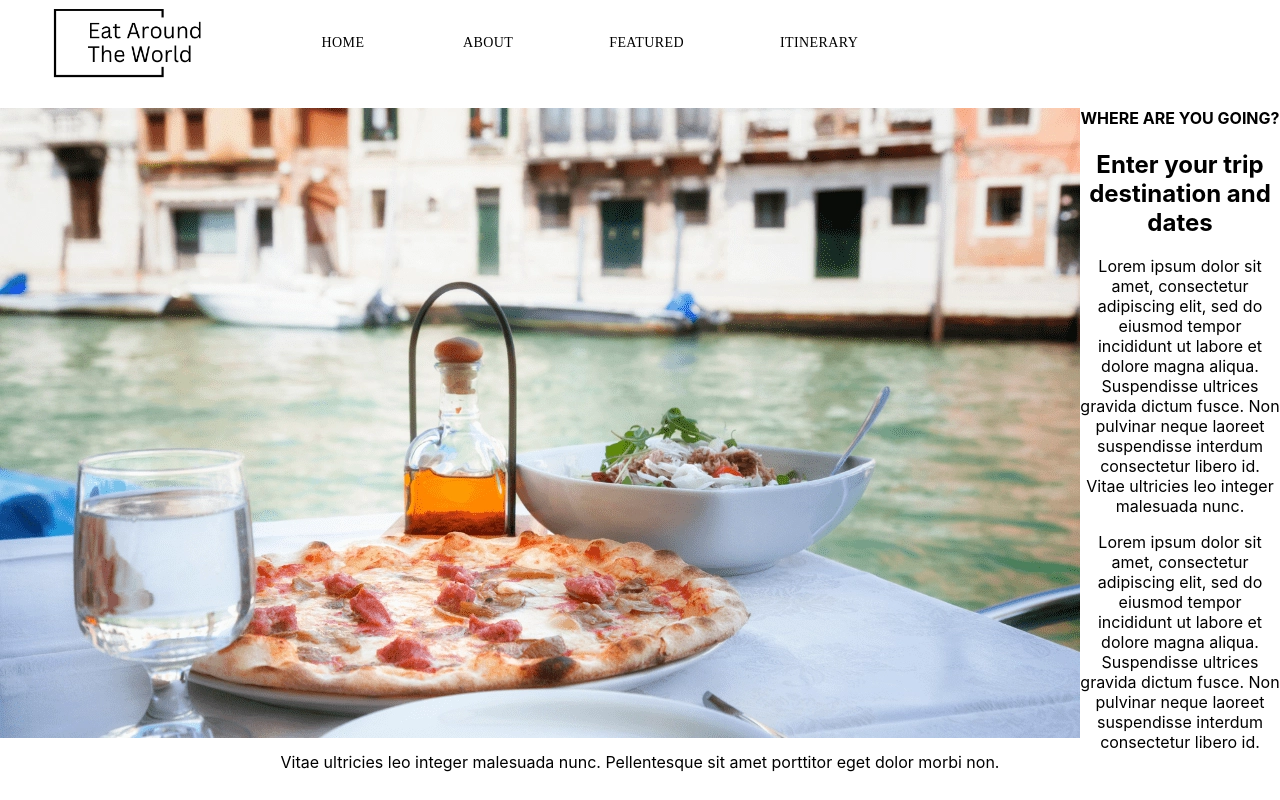
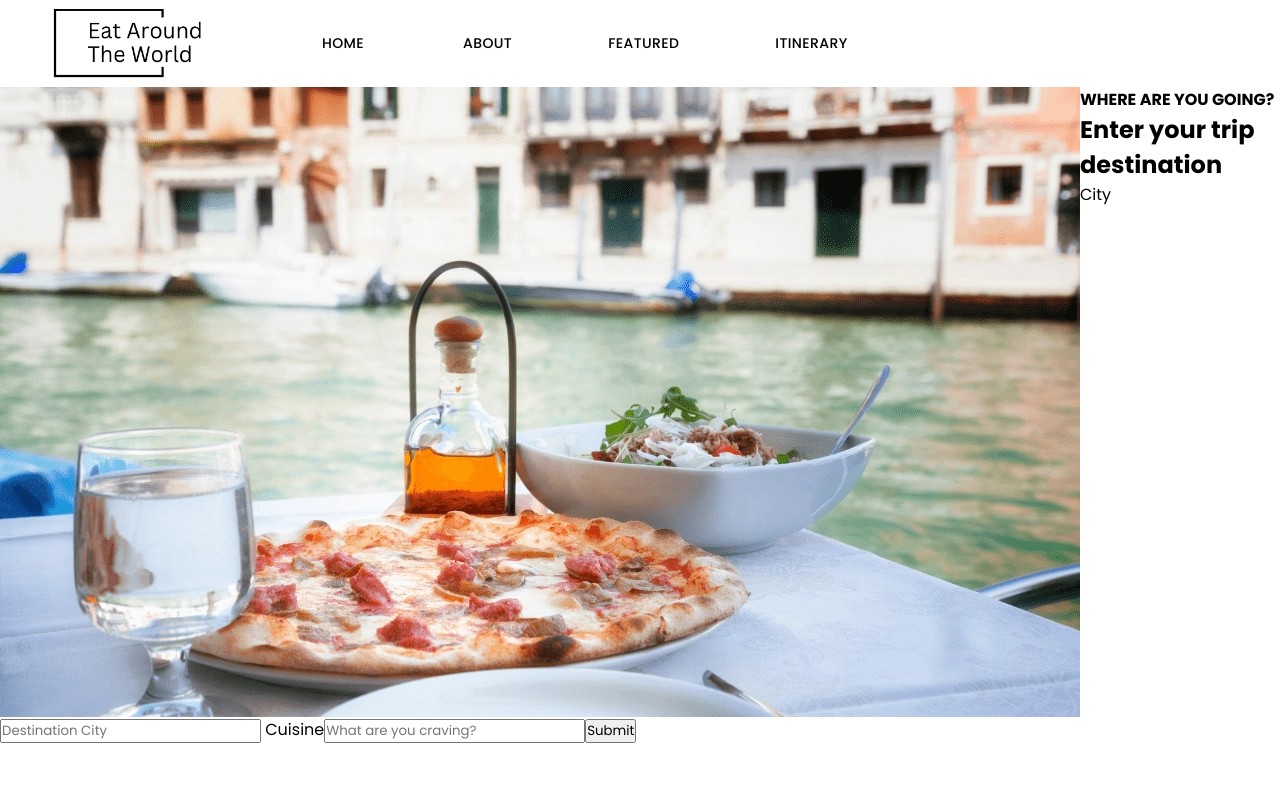
Before and after one commit to nadirao/eat-around-the-world-client, a React (Create React App) app: page /destinationform in a window 1280 px wide. Built offline with nearby package versions, Linux system fonts and the light colour scheme.

Commit message:
api calls are working alxxx

```diff
--- a/package.json
+++ b/package.json
@@ -11,6 +11,7 @@
     "@testing-library/jest-dom": "^5.16.5",
     "@testing-library/react": "^13.4.0",
     "@testing-library/user-event": "^13.5.0",
+    "axios": "^1.4.0",
     "react": "^18.2.0",
     "react-dom": "^18.2.0",
     "react-router-dom": "^6.12.1",
--- a/src/components/DestinationForm/DestinationForm.js
+++ b/src/components/DestinationForm/DestinationForm.js
@@ -1,32 +1,49 @@
-import './DestinationForm.css'
-import DFImage from '../../assets/home-page-img.png'
+import "./DestinationForm.css";
+import DFImage from "../../assets/home-page-img.png";
+import { Link } from "react-router-dom";
+import { useState } from "react";
 
 
-export default function DestinationForm(){
-    return(
+
+export default function DestinationForm({searchYelp}) {
+
+  const [term, setTerm] = useState("");
+  const [location, setLocation] = useState("");
+
+  const handleTermChange = (event) => {
+    setTerm(event.target.value);
+  };
+
+  const handleLocationChange = (event) => {
+    setLocation(event.target.value);
+  };
+
+  const handleSearch = (event) => {
+    event.preventDefault();
+    searchYelp(term, location);
+  };
+
+
+  return (
     <div className="df-container">
       <div className="image">
         <img src={DFImage} title="df-img" alt="pizza-in-venice" />
       </div>
       <div className="destination-form">
         <h4>WHERE ARE YOU GOING?</h4>
-          <h2>Enter your trip destination and dates</h2>
-          <p>
-            Lorem ipsum dolor sit amet, consectetur adipiscing elit, sed do
-            eiusmod tempor incididunt ut labore et dolore magna aliqua.
-            Suspendisse ultrices gravida dictum fusce. Non pulvinar neque laoreet
-            suspendisse interdum consectetur libero id. Vitae ultricies leo
-            integer malesuada nunc.
-          </p>
-          <p>
-            Lorem ipsum dolor sit amet, consectetur adipiscing elit, sed do
-            eiusmod tempor incididunt ut labore et dolore magna aliqua.
-            Suspendisse ultrices gravida dictum fusce. Non pulvinar neque laoreet
-            suspendisse interdum consectetur libero id. Vitae ultricies leo
-            integer malesuada nunc. Pellentesque sit amet porttitor eget dolor
-            morbi non.
-          </p>
+        <h2>Enter your trip destination</h2>
+        <form onSubmit={handleSearch}>
+          <label>City
+            <input type="text" name="location" onChange={handleLocationChange} placeholder="Destination City" />
+          </label>
+          <label> Cuisine
+            <input type="text" name="term" onChange={handleTermChange} placeholder="What are you craving?" />
+          </label>
+          <Link to='/featured'>
+          <input type="submit" value="Submit" onClick={handleSearch}/>
+          </Link>
+        </form>
       </div>
     </div>
-    )
+  );
 }
--- /dev/null
+++ b/src/hooks/yelp-api/config.js
@@ -0,0 +1,3 @@
+export const API_BASE_URL = 'https://cors-anywhere.herokuapp.com/https://api.yelp.com/v3'
+
+export const BEARER_TOKEN = 'eE1A-cg4NC6klibIoV6VhbGzMTXO_Y8PfXGMAfGF8pQKLeu-J9K7tKz36FFQVSgPA2Qsgd44rEXFGDNRn099KjbRlgA39XJowsmcWGP1tnIzVszFW7OKP6Z56px_ZHYx'
--- /dev/null
+++ b/src/hooks/yelp-api/searchYelp.js
@@ -0,0 +1,37 @@
+import {API_BASE_URL, BEARER_TOKEN} from './config'
+
+
+export default async function searchYelp(term, location) {
+
+  const url = `${API_BASE_URL}/businesses/search?term=${term}&location=${location}`;
+
+  const data = await fetch(`${url}`, {
+    headers: {
+      Authorization: `Bearer ${BEARER_TOKEN}`,
+      withCredentials: true
+    },
+  });
+
+  const response = await data.json();
+
+  if (response) {
+    const businesses = response.businesses.map((business) => {
+      return {
+        id: business.id,
+        imageSrc: business.image_url,
+        name: business.name,
+        address: business.location.address1,
+        city: business.location.city,
+        state: business.location.state,
+        zipCode: business.location.zip_code,
+        category: business.categories,
+        rating: business.rating,
+        reviewCount: business.review_count
+      }
+    })
+
+    return businesses
+  } else {
+    throw new Error("Request failed!");
+  }
+}
--- a/src/pages/App/App.css
+++ b/src/pages/App/App.css
@@ -1,38 +1,16 @@
-.App {
-  text-align: center;
+@import url('https://fonts.googleapis.com/css2?family=Poppins:wght@300;400;500;600;700&display=swap');
+
+*{
+  padding: 0;
+  margin: 0;
+  box-sizing: border-box;
+  font-family: 'Poppins', sans-serif;;
 }
 
-.App-logo {
-  height: 40vmin;
-  pointer-events: none;
+a {
+  text-decoration: none;
 }
 
-@media (prefers-reduced-motion: no-preference) {
-  .App-logo {
-    animation: App-logo-spin infinite 20s linear;
-  }
+li {
+  list-style: none;
 }
-
-.App-header {
-  background-color: #282c34;
-  min-height: 100vh;
-  display: flex;
-  flex-direction: column;
-  align-items: center;
-  justify-content: center;
-  font-size: calc(10px + 2vmin);
-  color: white;
-}
-
-.App-link {
-  color: #61dafb;
-}
-
-@keyframes App-logo-spin {
-  from {
-    transform: rotate(0deg);
-  }
-  to {
-    transform: rotate(360deg);
-  }
-}
--- a/src/pages/App/App.js
+++ b/src/pages/App/App.js
@@ -8,18 +8,25 @@ import About from '../About/About';
 import Featured from '../Featured/Featured';
 import Itinerary from '../Itinerary/Itinerary';
 import DestinationForm from '../../components/DestinationForm/DestinationForm';
+import searchYelp from '../../hooks/yelp-api/searchYelp';
 
 
 export default function App() {
+  const [businesses, setBusinesses] = useState([])
+  const handleSearchYelp = async (term, location) => {
+    const data = await searchYelp(term, location)
+    console.log(data)
+    setBusinesses(data);
+  }
   return (
     <div className="App">
       <NavBar />
       <Routes>
         <Route path="/" element={<Home />}></Route>
         <Route path="/about" element={<About />}></Route>
-        <Route path="/featured" element={<Featured />}></Route>
+        <Route path="/featured" element={<Featured businesses={businesses}/>}></Route>
         <Route path="/itinerary" element={<Itinerary />}></Route>
-        <Route path="/destinationform" element={<DestinationForm />} />
+        <Route path="/destinationform" element={<DestinationForm searchYelp={handleSearchYelp}/>} />
       </Routes>
       {/* <Footer /> */}
     </div>
--- a/src/pages/Featured/Featured.js
+++ b/src/pages/Featured/Featured.js
@@ -1,6 +1,8 @@
+import DestinationForm from "../../components/DestinationForm/DestinationForm";
 
-export default function Featured(){
-    return(
-        <h1>This is the Featured Page</h1>
-    )
+export default function Featured(props) {
+  return (
+    <div className="image-container">
+    </div>
+  );
 }
```
Also changed, not shown: 2 other files (tests, documents, lock files or other folders). Lines whose indentation alone changed are shown as unchanged.
